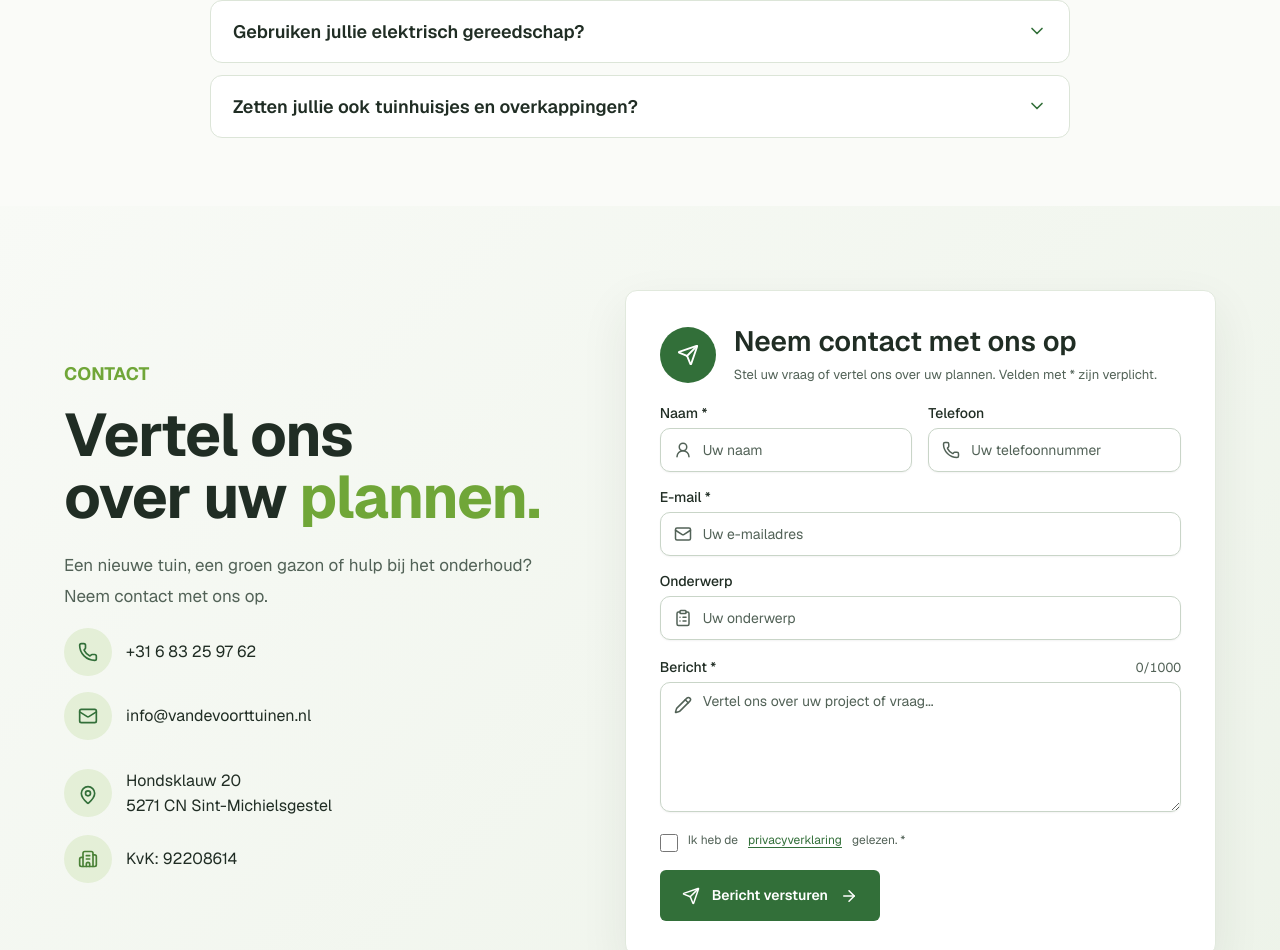
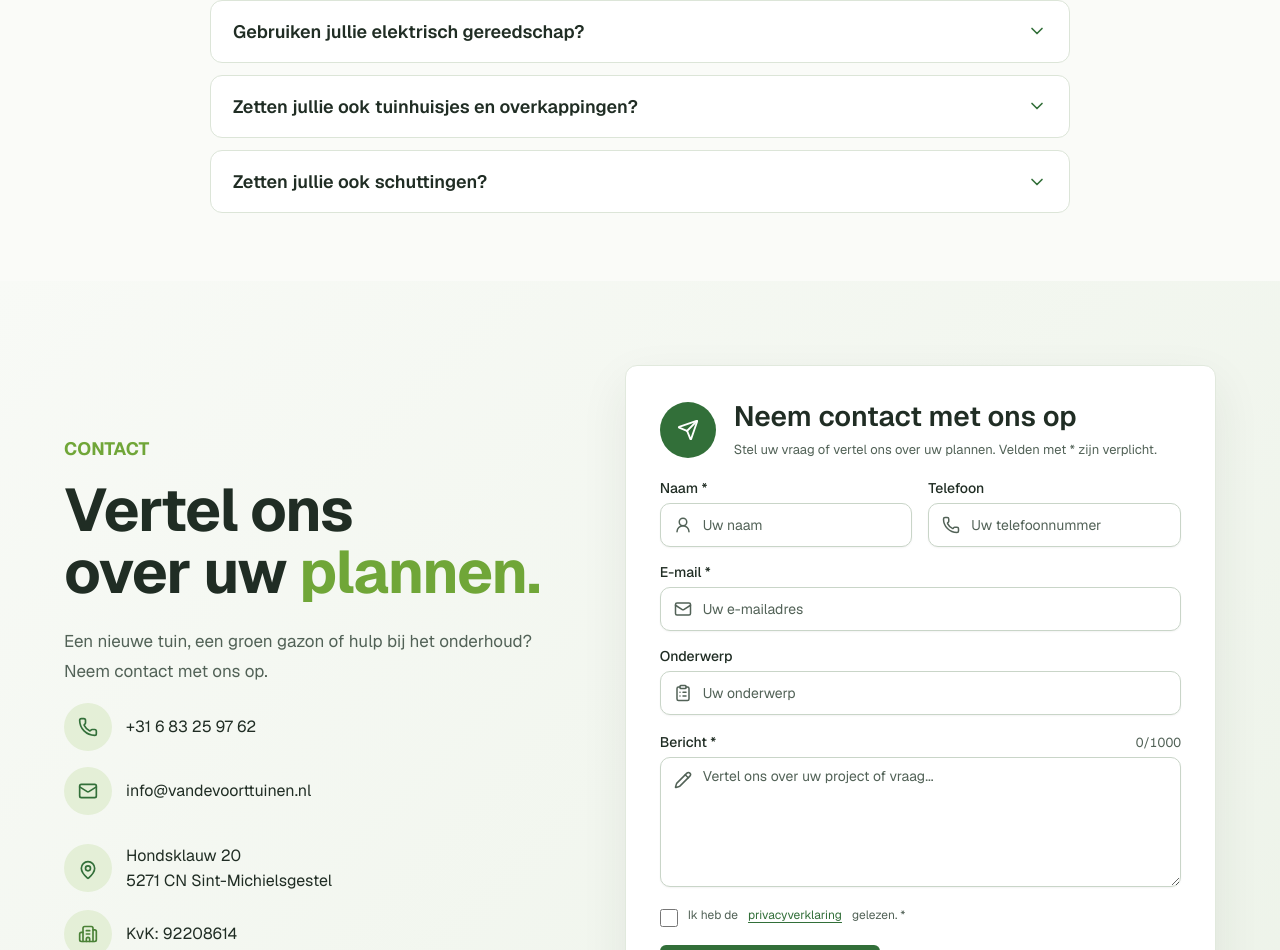
Before and after one commit to JeroenvanderPol/Website, a Next.js app: page / in a window 1280 px wide. Shown: the part 3945-4895 px from the top of the page. Built offline with nearby package versions, Linux system fonts and the light colour scheme.

Commit message:
FAQ toevoegen

```diff
--- a/data/faq.ts
+++ b/data/faq.ts
@@ -34,4 +34,9 @@ export const homepageFaq = [
     answer:
       "Ja, zeker! Wij verzorgen ook de aanleg van tuinhuisjes. Dit doen wij in samenwerking met S&G Tuintotaal. Zo kunnen wij u ook hierbij van dienst zijn. ",
   },
+  {
+    question: "Zetten jullie ook schuttingen?",
+    answer:
+      "Ja, zeker! Wij verzorgen ook de aanleg van schuttingen. Dit doen wij in samenwerking met S&G Tuintotaal. Zo kunnen wij u ook hierbij van dienst zijn.",
+  },
 ];
```
